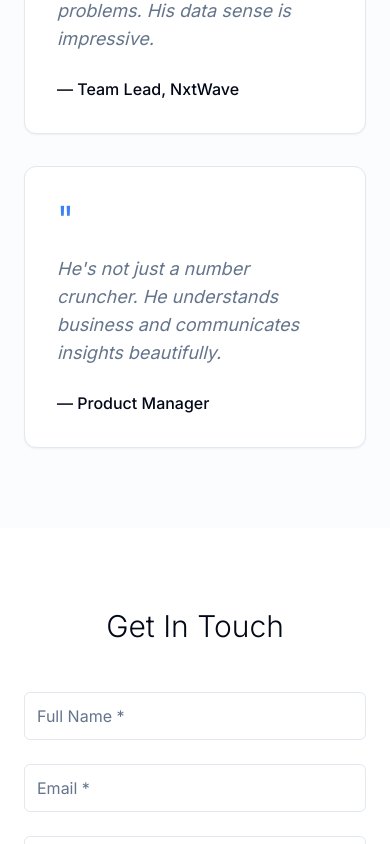
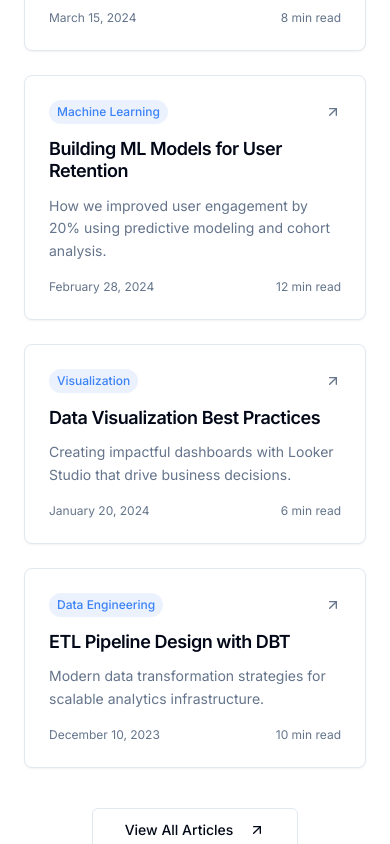
Before and after one commit to marri26/manoj-marri-portfolio-site, a React (Vite) app: page / in a window 390 px wide. Shown: the part 5480-6324 px from the top of the page. Built offline with nearby package versions, Linux system fonts and the light colour scheme.

Commit message:
Refactor: Reduce whitespace, add blog section, contact details
- Reduced vertical spacing in sections.
- Set light mode as default.
- Added a "Blogs & Articles" section with card previews.
- Added GitHub, Instagram, Facebook, and WhatsApp links to the contact section.

```diff
--- /dev/null
+++ b/src/components/BlogsSection.tsx
@@ -0,0 +1,91 @@
+
+import { Card, CardContent, CardDescription, CardHeader, CardTitle } from "@/components/ui/card";
+import { Button } from "@/components/ui/button";
+import { ArrowUpRight } from "lucide-react";
+
+const BlogsSection = () => {
+  const blogs = [
+    {
+      id: 1,
+      title: "Advanced SQL Techniques for Data Analysis",
+      description: "Deep dive into window functions, CTEs, and optimization strategies for BigQuery.",
+      date: "March 15, 2024",
+      readTime: "8 min read",
+      category: "SQL",
+      link: "#"
+    },
+    {
+      id: 2,
+      title: "Building ML Models for User Retention",
+      description: "How we improved user engagement by 20% using predictive modeling and cohort analysis.",
+      date: "February 28, 2024",
+      readTime: "12 min read",
+      category: "Machine Learning",
+      link: "#"
+    },
+    {
+      id: 3,
+      title: "Data Visualization Best Practices",
+      description: "Creating impactful dashboards with Looker Studio that drive business decisions.",
+      date: "January 20, 2024",
+      readTime: "6 min read",
+      category: "Visualization",
+      link: "#"
+    },
+    {
+      id: 4,
+      title: "ETL Pipeline Design with DBT",
+      description: "Modern data transformation strategies for scalable analytics infrastructure.",
+      date: "December 10, 2023",
+      readTime: "10 min read",
+      category: "Data Engineering",
+      link: "#"
+    }
+  ];
+
+  return (
+    <section className="py-16 px-6" id="blogs">
+      <div className="max-w-6xl mx-auto">
+        <h2 className="text-3xl font-light text-center mb-10 animate-on-scroll">
+          Blogs & Articles
+        </h2>
+
+        <div className="grid grid-cols-1 md:grid-cols-2 gap-6 animate-on-scroll">
+          {blogs.map((blog) => (
+            <Card key={blog.id} className="group hover:shadow-lg transition-all duration-300 cursor-pointer">
+              <CardHeader className="pb-3">
+                <div className="flex items-center justify-between mb-2">
+                  <span className="text-xs font-medium text-primary bg-primary/10 px-2 py-1 rounded-full">
+                    {blog.category}
+                  </span>
+                  <ArrowUpRight className="w-4 h-4 text-muted-foreground group-hover:text-primary transition-colors" />
+                </div>
+                <CardTitle className="text-lg leading-tight group-hover:text-primary transition-colors">
+                  {blog.title}
+                </CardTitle>
+              </CardHeader>
+              <CardContent className="pt-0">
+                <CardDescription className="mb-4 text-sm leading-relaxed">
+                  {blog.description}
+                </CardDescription>
+                <div className="flex items-center justify-between text-xs text-muted-foreground">
+                  <span>{blog.date}</span>
+                  <span>{blog.readTime}</span>
+                </div>
+              </CardContent>
+            </Card>
+          ))}
+        </div>
+
+        <div className="text-center mt-10">
+          <Button variant="outline" size="lg" className="group">
+            View All Articles
+            <ArrowUpRight className="w-4 h-4 ml-2 group-hover:translate-x-1 group-hover:-translate-y-1 transition-transform" />
+          </Button>
+        </div>
+      </div>
+    </section>
+  );
+};
+
+export default BlogsSection;
--- a/src/components/ContactSection.tsx
+++ b/src/components/ContactSection.tsx
@@ -5,7 +5,7 @@ import { Input } from "@/components/ui/input";
 import { Textarea } from "@/components/ui/textarea";
 import { Checkbox } from "@/components/ui/checkbox";
 import { toast } from "@/hooks/use-toast";
-import { Linkedin } from "lucide-react";
+import { Linkedin, Github, Instagram, Facebook } from "lucide-react";
 
 const ContactSection = () => {
   const [formData, setFormData] = useState({
@@ -45,9 +45,9 @@ const ContactSection = () => {
   };
 
   return (
-    <section className="py-20 px-6" id="contact">
+    <section className="py-16 px-6" id="contact">
       <div className="max-w-4xl mx-auto">
-        <h2 className="text-3xl font-light text-center mb-12 animate-on-scroll">Get In Touch</h2>
+        <h2 className="text-3xl font-light text-center mb-10 animate-on-scroll">Get In Touch</h2>
 
         <div className="grid grid-cols-1 lg:grid-cols-2 gap-12">
           <div className="animate-on-scroll">
@@ -123,6 +123,36 @@ const ContactSection = () => {
                 <Linkedin className="w-4 h-4 mr-3" />
                 LinkedIn Profile
               </Button>
+
+              <Button
+                variant="outline"
+                size="lg"
+                className="w-full justify-start hover:scale-105 transition-all duration-200"
+                onClick={() => window.open('#', '_blank')}
+              >
+                <Github className="w-4 h-4 mr-3" />
+                GitHub Profile
+              </Button>
+
+              <div className="grid grid-cols-2 gap-4">
+                <Button
+                  variant="outline"
+                  className="justify-start hover:scale-105 transition-all duration-200"
+                  onClick={() => window.open('#', '_blank')}
+                >
+                  <Instagram className="w-4 h-4 mr-2" />
+                  Instagram
+                </Button>
+
+                <Button
+                  variant="outline"
+                  className="justify-start hover:scale-105 transition-all duration-200"
+                  onClick={() => window.open('#', '_blank')}
+                >
+                  <Facebook className="w-4 h-4 mr-2" />
+                  Facebook
+                </Button>
+              </div>
             </div>
           </div>
         </div>
--- a/src/components/DarkModeToggle.tsx
+++ b/src/components/DarkModeToggle.tsx
@@ -8,7 +8,8 @@ const DarkModeToggle = () => {
 
   useEffect(() => {
     const saved = localStorage.getItem('theme');
-    const isDarkMode = saved === 'dark' || (!saved && window.matchMedia('(prefers-color-scheme: dark)').matches);
+    // Default to light mode unless explicitly set to dark
+    const isDarkMode = saved === 'dark';
     setIsDark(isDarkMode);
     document.documentElement.classList.toggle('dark', isDarkMode);
   }, []);
--- a/src/components/Navigation.tsx
+++ b/src/components/Navigation.tsx
@@ -13,6 +13,7 @@ const Navigation = () => {
     { id: 'skills', label: 'Skills' },
     { id: 'experience', label: 'Experience' },
     { id: 'projects', label: 'Projects' },
+    { id: 'blogs', label: 'Blogs' },
     { id: 'testimonials', label: 'Testimonials' },
     { id: 'contact', label: 'Contact' }
   ];
--- a/src/index.css
+++ b/src/index.css
@@ -100,8 +100,8 @@
 
 .animate-on-scroll {
   opacity: 0;
-  transform: translateY(20px);
-  transition: all 0.6s ease-out;
+  transform: translateY(15px);
+  transition: all 0.5s ease-out;
 }
 
 .animate-on-scroll.visible {
--- a/src/pages/Index.tsx
+++ b/src/pages/Index.tsx
@@ -8,6 +8,7 @@ import AchievementsSection from '@/components/AchievementsSection';
 import SkillsSection from '@/components/SkillsSection';
 import ExperienceSection from '@/components/ExperienceSection';
 import ProjectsSection from '@/components/ProjectsSection';
+import BlogsSection from '@/components/BlogsSection';
 import TestimonialsSection from '@/components/TestimonialsSection';
 import ContactSection from '@/components/ContactSection';
 import Footer from '@/components/Footer';
@@ -45,6 +46,7 @@ const Index = () => {
       <SkillsSection />
       <ExperienceSection />
       <ProjectsSection />
+      <BlogsSection />
       <TestimonialsSection />
       <ContactSection />
       <Footer />
```
